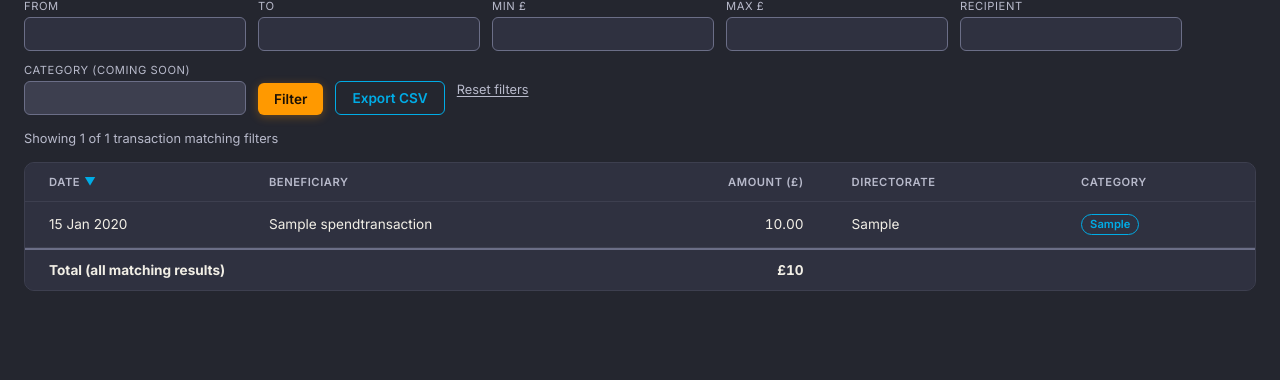
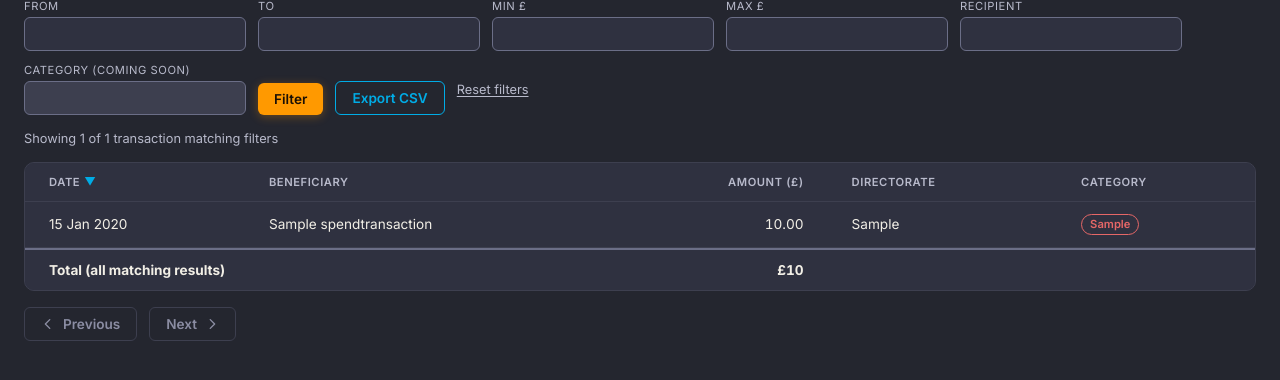
Before and after one commit to fraserwat/local-spend-tracker-frontend, a Django app: page /council/barking-and-dagenham/spend/ in a window 1280 px wide. Shown: the part 160-540 px from the top of the page. Run offline with Django 5.2, Linux system fonts and the light colour scheme; data comes from the database, SQL or seed files in the repository; tables that the repository leaves empty hold one stand-in row (values such as "Sample post"); parts of the project's set-up code (start-up, migrations or seed data) failed here and were passed over.

Commit message:
Bordered pagination buttons, ship proposal G category colors
Next/Previous were bare text links with no border or hover state --
now bordered buttons with icon, hover feedback, and a visible disabled
state at either end of the result set (GOV.UK pagination convention)
instead of the link just disappearing.

Also finally ships round 3's unbuilt proposal G: category pills get one
of six semantic-bucket hues (apps/spend/category_buckets.py) instead of
a uniform blue outline. Buckets are a best-effort keyword match over
each council's raw free-text category column. Palette validated with
the dataviz skill's CVD/contrast checker against the table's own
background, deliberately skipping the app's reserved blue/orange.

Co-Authored-By: Claude Sonnet 5 <noreply@anthropic.com>

```diff
--- /dev/null
+++ b/apps/spend/category_buckets.py
@@ -0,0 +1,60 @@
+"""Maps a council's raw free-text spend category into one of a small set of
+semantic buckets, for the category pill's color only. `category` comes from
+each council's own finance system with no shared vocabulary across councils
+(see SpendTransaction.category), so this is a best-effort keyword scan, not
+a lookup table -- anything unmatched falls into OTHER rather than raising.
+"""
+
+from dataclasses import dataclass
+
+
+@dataclass(frozen=True)
+class CategoryBucket:
+    slug: str
+    label: str
+
+
+OTHER = CategoryBucket("other", "Admin, overhead & other")
+
+# Checked in order -- first keyword match wins. Order matters where a
+# category could plausibly match more than one bucket.
+_BUCKETS = (
+    (
+        CategoryBucket("staff", "Staff & people"),
+        ("staff", "employee", "agency", "salar", "payroll", "training", "compensation"),
+    ),
+    (
+        CategoryBucket("contracts", "Contracts & professional"),
+        ("consult", "contract", "professional fee", "legal", "advis"),
+    ),
+    (
+        CategoryBucket("capital", "Capital & infrastructure"),
+        ("capital", "infrastructure", "property acquisition"),
+    ),
+    (
+        CategoryBucket("premises", "Premises & operations"),
+        (
+            "premises",
+            "repair",
+            "maintenance",
+            "utilit",
+            "vehicle",
+            "fuel",
+            "cleaning",
+            "catering",
+            "supplies",
+        ),
+    ),
+    (
+        CategoryBucket("grants", "Grants & third-party"),
+        ("grant", "subsid", "voluntary", "rent", "lease", "third party", "third-party"),
+    ),
+)
+
+
+def bucket_for(category: str) -> CategoryBucket:
+    lowered = category.lower()
+    for bucket, keywords in _BUCKETS:
+        if any(keyword in lowered for keyword in keywords):
+            return bucket
+    return OTHER
--- a/apps/spend/models.py
+++ b/apps/spend/models.py
@@ -1,6 +1,7 @@
 from django.db import models
 
 from apps.councils.models import Council
+from apps.spend.category_buckets import bucket_for
 
 # GBP amounts always carry pence-level precision. Shared with the rounding
 # step in apps/spend/services/etl.py so both stay in sync.
@@ -39,6 +40,10 @@ class SpendTransaction(models.Model):
     def __str__(self):
         return f"{self.council.name}: {self.beneficiary_name} ({self.amount_gbp})"
 
+    @property
+    def category_bucket(self):
+        return bucket_for(self.category) if self.category else None
+
 
 class DataLoadRun(models.Model):
     """Audit log for one ETL loader invocation.
--- a/apps/spend/templates/spend/transactions.html
+++ b/apps/spend/templates/spend/transactions.html
@@ -128,16 +128,27 @@
      same convention as a disabled form field. */
   .beneficiary-redacted { color: var(--color-text-faint); font-style: italic; }
 
-  .category-pill {
+  /* Bordered, not filled -- same hairline-card convention as the rest of
+     the app. Six hues, one per semantic bucket (apps/spend/category_buckets.py);
+     deliberately skips the app's blue/orange (already reserved for
+     links/CTA, so reusing them here would read as "clickable" or "the one
+     important action"). Validated with the dataviz skill's CVD/contrast
+     checker against this table's own background (#2f3140), not eyeballed. */
+  .pill {
     display: inline-block;
     padding: 0.15rem var(--space-2);
     border-radius: 999px;
-    border: 1px solid var(--color-link);
-    color: var(--color-link);
+    border: 1px solid currentColor;
     font-size: var(--text-xs);
     font-weight: 600;
     white-space: nowrap;
   }
+  .pill-staff { color: #199e70; }
+  .pill-contracts { color: #c98500; }
+  .pill-capital { color: #d55181; }
+  .pill-premises { color: #008300; }
+  .pill-grants { color: #9085e9; }
+  .pill-other { color: #e66767; }
   .category-empty { color: var(--color-text-faint); }
 
   tfoot td {
@@ -150,7 +161,28 @@
     font-weight: 700;
   }
 
-  .pagination { margin-top: var(--space-4); display: flex; gap: var(--space-4); font-size: var(--text-base); }
+  .pagination { margin-top: var(--space-4); display: flex; gap: var(--space-3); align-items: center; }
+  /* Bordered button, not a bare link -- a bare-text Next/Previous carries
+     no affordance and no hover feedback. Same quiet outlined treatment as
+     .back-link; disabled state stays visible at either end of the result
+     set instead of the link just disappearing (GOV.UK pagination convention). */
+  .page-btn {
+    display: inline-flex;
+    align-items: center;
+    gap: var(--space-2);
+    border: 1px solid var(--color-border);
+    color: var(--color-text);
+    background: transparent;
+    padding: var(--space-2) var(--space-4);
+    border-radius: var(--radius-sm);
+    text-decoration: none;
+    font-weight: 600;
+    font-size: var(--text-base);
+    transition: background 150ms ease, border-color 150ms ease;
+  }
+  .page-btn svg { width: 14px; height: 14px; flex-shrink: 0; }
+  .page-btn:hover { background: var(--color-surface-hover); border-color: var(--color-link); }
+  .page-btn.disabled { color: var(--color-text-faint); border-color: var(--color-border-subtle); cursor: default; }
 
   button.button-cta {
     background: var(--color-cta);
@@ -230,7 +262,7 @@
         <td class="amount">{{ txn.amount_gbp }}</td>
         <td>{{ txn.directorate }}</td>
         <td>
-          {% if txn.category %}<span class="category-pill">{{ txn.category }}</span>{% else %}<span class="category-empty">&mdash;</span>{% endif %}
+          {% if txn.category %}<span class="pill pill-{{ txn.category_bucket.slug }}" title="{{ txn.category_bucket.label }}">{{ txn.category }}</span>{% else %}<span class="category-empty">&mdash;</span>{% endif %}
         </td>
       </tr>
       {% empty %}
@@ -249,8 +281,28 @@
   </table>
 </div>
 
-<div class="pagination">
-  {% if previous_link %}<a href="{{ previous_link }}">&larr; Previous</a>{% endif %}
-  {% if next_link %}<a href="{{ next_link }}">Next &rarr;</a>{% endif %}
-</div>
+<nav class="pagination" aria-label="Pagination">
+  {% if previous_link %}
+  <a class="page-btn" href="{{ previous_link }}" rel="prev">
+    <svg viewBox="0 0 16 16" fill="none" aria-hidden="true" focusable="false"><path d="M10 3L5 8l5 5" stroke="currentColor" stroke-width="1.6" stroke-linecap="round" stroke-linejoin="round"/></svg>
+    Previous
+  </a>
+  {% else %}
+  <span class="page-btn disabled" aria-disabled="true">
+    <svg viewBox="0 0 16 16" fill="none" aria-hidden="true" focusable="false"><path d="M10 3L5 8l5 5" stroke="currentColor" stroke-width="1.6" stroke-linecap="round" stroke-linejoin="round"/></svg>
+    Previous
+  </span>
+  {% endif %}
+  {% if next_link %}
+  <a class="page-btn" href="{{ next_link }}" rel="next">
+    Next
+    <svg viewBox="0 0 16 16" fill="none" aria-hidden="true" focusable="false"><path d="M6 3l5 5-5 5" stroke="currentColor" stroke-width="1.6" stroke-linecap="round" stroke-linejoin="round"/></svg>
+  </a>
+  {% else %}
+  <span class="page-btn disabled" aria-disabled="true">
+    Next
+    <svg viewBox="0 0 16 16" fill="none" aria-hidden="true" focusable="false"><path d="M6 3l5 5-5 5" stroke="currentColor" stroke-width="1.6" stroke-linecap="round" stroke-linejoin="round"/></svg>
+  </span>
+  {% endif %}
+</nav>
 {% endblock %}
```
